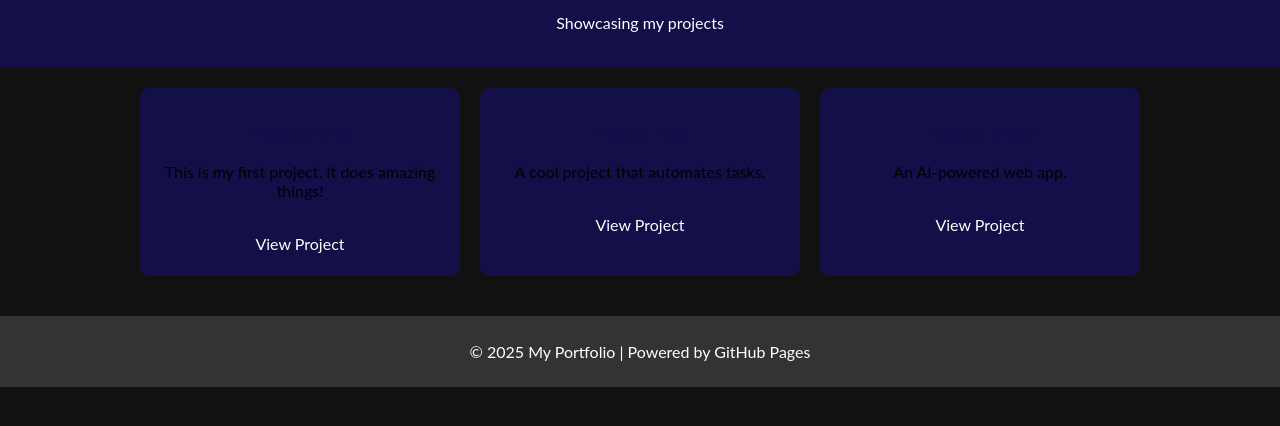
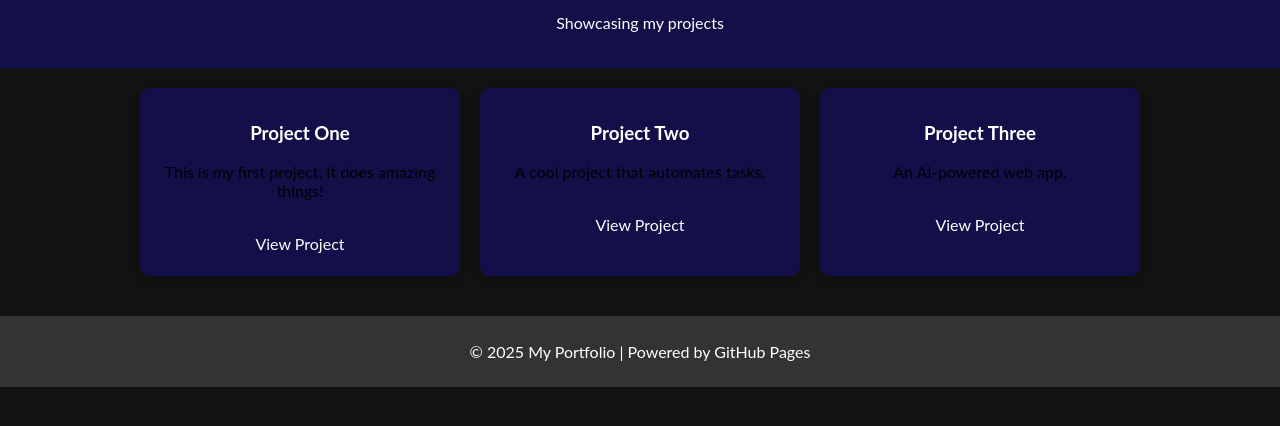
Before and after one commit to Headofstate-data/data-visualisations, a plain HTML site: page index.html in a window 1280 px wide. Shown: the part 62-488 px from the top of the page. Drawn offline with Linux system fonts and the light colour scheme.

Commit message:
Update style.css

```diff
--- a/style.css
+++ b/style.css
@@ -40,9 +40,6 @@ h1 {
 .project-card h3 {
     color: white;
 }
-.project-card h3 {
-    color: #130F49;
-}
 
 .project-card a {
     text-decoration: none;
```
